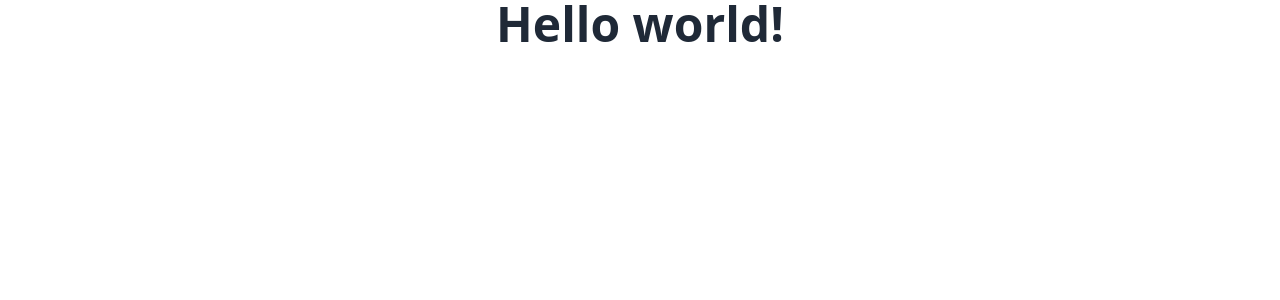
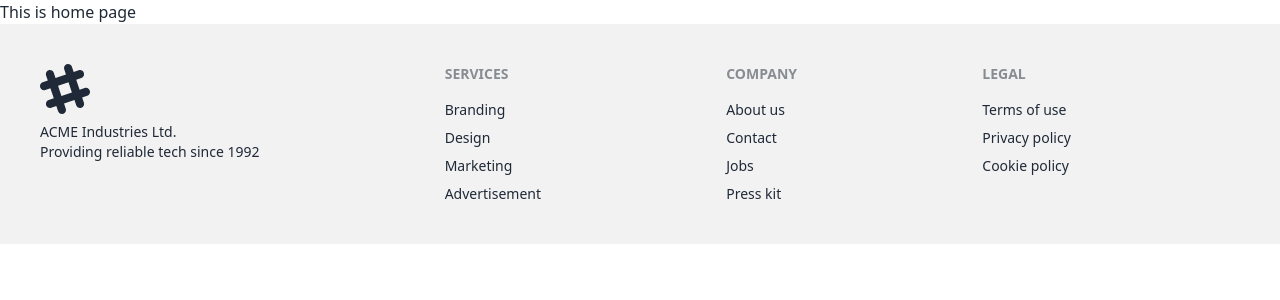
Before and after one commit to mamun-prodhan/car-doctor-client, a React (Vite) app: page / in a window 1280 px wide. Shown: the top 300 px of the page. Built offline with nearby package versions, Linux system fonts and the light colour scheme.

Commit message:
footer added

```diff
--- /dev/null
+++ b/src/Layout/Main.jsx
@@ -0,0 +1,13 @@
+import { Outlet } from "react-router-dom";
+import Footer from "../pages/Shared/Footer/Footer";
+
+const Main = () => {
+  return (
+    <div>
+      <Outlet></Outlet>
+      <Footer></Footer>
+    </div>
+  );
+};
+
+export default Main;
--- /dev/null
+++ b/src/pages/Home/Home/Home.jsx
@@ -0,0 +1,9 @@
+const Home = () => {
+  return (
+    <div>
+      <h2>This is home page</h2>
+    </div>
+  );
+};
+
+export default Home;
--- /dev/null
+++ b/src/pages/Shared/Footer/Footer.jsx
@@ -0,0 +1,46 @@
+const Footer = () => {
+  return (
+    <footer className="footer p-10 bg-base-200 text-base-content">
+      <aside>
+        <svg
+          width="50"
+          height="50"
+          viewBox="0 0 24 24"
+          xmlns="http://www.w3.org/2000/svg"
+          fillRule="evenodd"
+          clipRule="evenodd"
+          className="fill-current"
+        >
+          <path d="M22.672 15.226l-2.432.811.841 2.515c.33 1.019-.209 2.127-1.23 2.456-1.15.325-2.148-.321-2.463-1.226l-.84-2.518-5.013 1.677.84 2.517c.391 1.203-.434 2.542-1.831 2.542-.88 0-1.601-.564-1.86-1.314l-.842-2.516-2.431.809c-1.135.328-2.145-.317-2.463-1.229-.329-1.018.211-2.127 1.231-2.456l2.432-.809-1.621-4.823-2.432.808c-1.355.384-2.558-.59-2.558-1.839 0-.817.509-1.582 1.327-1.846l2.433-.809-.842-2.515c-.33-1.02.211-2.129 1.232-2.458 1.02-.329 2.13.209 2.461 1.229l.842 2.515 5.011-1.677-.839-2.517c-.403-1.238.484-2.553 1.843-2.553.819 0 1.585.509 1.85 1.326l.841 2.517 2.431-.81c1.02-.33 2.131.211 2.461 1.229.332 1.018-.21 2.126-1.23 2.456l-2.433.809 1.622 4.823 2.433-.809c1.242-.401 2.557.484 2.557 1.838 0 .819-.51 1.583-1.328 1.847m-8.992-6.428l-5.01 1.675 1.619 4.828 5.011-1.674-1.62-4.829z"></path>
+        </svg>
+        <p>
+          ACME Industries Ltd.
+          <br />
+          Providing reliable tech since 1992
+        </p>
+      </aside>
+      <nav>
+        <header className="footer-title">Services</header>
+        <a className="link link-hover">Branding</a>
+        <a className="link link-hover">Design</a>
+        <a className="link link-hover">Marketing</a>
+        <a className="link link-hover">Advertisement</a>
+      </nav>
+      <nav>
+        <header className="footer-title">Company</header>
+        <a className="link link-hover">About us</a>
+        <a className="link link-hover">Contact</a>
+        <a className="link link-hover">Jobs</a>
+        <a className="link link-hover">Press kit</a>
+      </nav>
+      <nav>
+        <header className="footer-title">Legal</header>
+        <a className="link link-hover">Terms of use</a>
+        <a className="link link-hover">Privacy policy</a>
+        <a className="link link-hover">Cookie policy</a>
+      </nav>
+    </footer>
+  );
+};
+
+export default Footer;
```
Also changed, not shown: src/Routes/Routes.jsx (+9 -1 lines).
